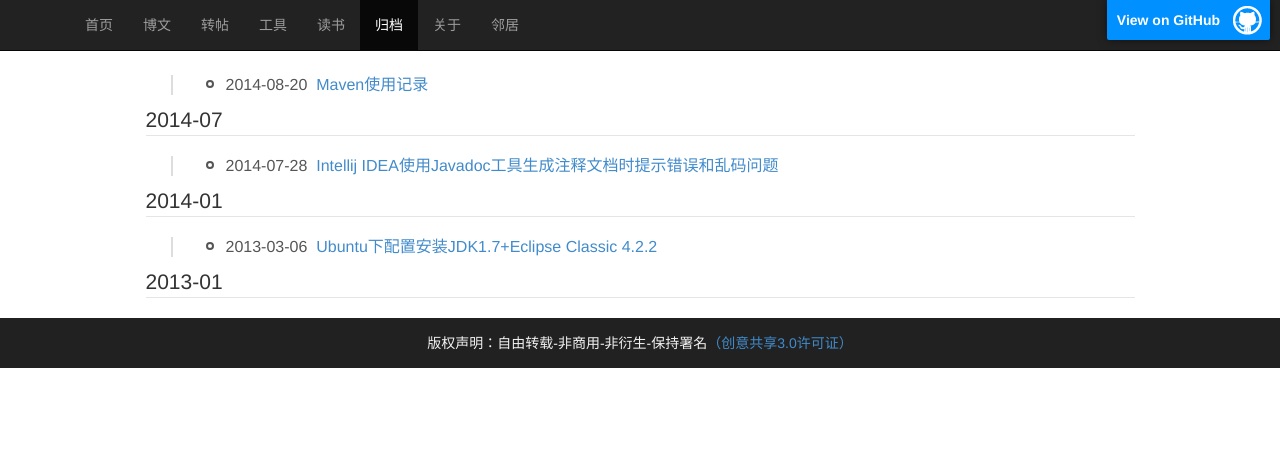
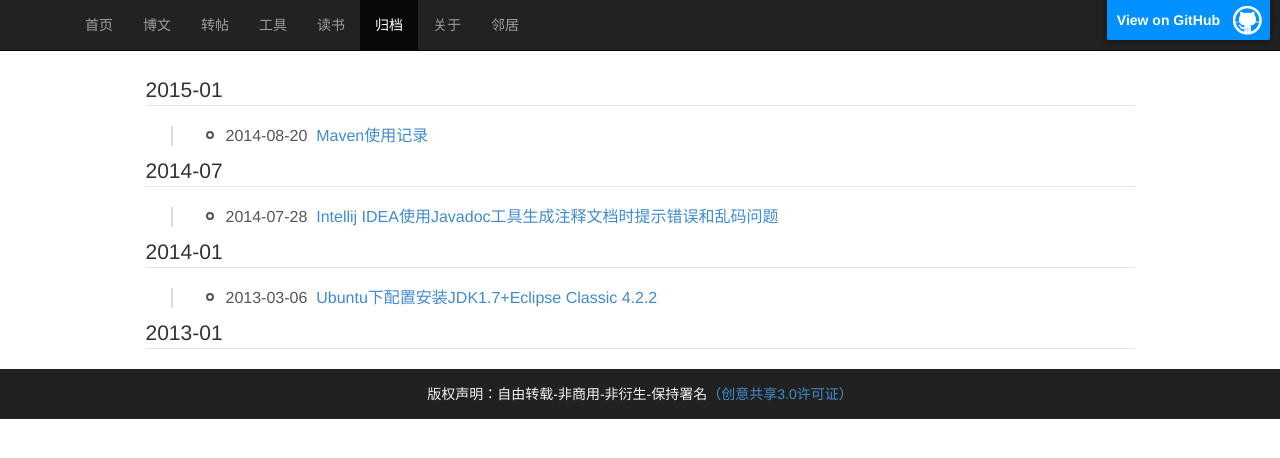
Before and after one commit to sheleng/sheleng.github.io, a Jekyll site: the page built from pages/archive.html, in a window 1280 px wide. Shown: the top 458 px of the page. Built offline with Jekyll 4.4.1, drawn with Linux system fonts in a browser that asks for light colours.

Commit message:
修改归档样式

```diff
--- a/pages/archive.html
+++ b/pages/archive.html
@@ -5,7 +5,7 @@
 ---
 
 <div class="times">
-  <ul>
+
     {% for post in site.posts  %}
       {% capture this_year %}{{ post.date | date: "%Y" }}{% endcapture %}
       {% capture this_month %}{{ post.date | date: "%m" }}{% endcapture %}
@@ -13,13 +13,12 @@
       {% capture next_month %}{{ post.previous.date | date: "%m" }}{% endcapture %}
 
       {% if forloop.first %}
-        {% if post.category != 'books' %}
-          <legend id="{{this_year}}-{{this_month}}">{{this_year}}-{{this_month}}</legend>
-          <ul>
-        {% endif %}
+        <legend id="{{this_year}}-{{this_month}}">{{this_year}}-{{this_month}}</legend>
+        <ul>
       {% endif %}
 
       {% if post.category != 'books' %}
+
         <li><b></b><span>{{ post.date | date: "%Y-%m-%d" }}&nbsp;&nbsp;<a class="pjaxlink" href="{{ post.url }}">{{ post.title }}</a></span></li>
 
         {% if forloop.last %}
@@ -27,7 +26,7 @@
         {% else %}
           {% if this_year != next_year %}
             </ul>
-            <legend id="{{next_year}}-{{next_month}}">{{next_year}}-{{next_month}}</legend>
+              <legend id="{{next_year}}-{{next_month}}">{{next_year}}-{{next_month}}</legend>
             <ul>
           {% else %}
             {% if this_month != next_month %}
@@ -39,5 +38,4 @@
         {% endif %}
       {% endif %}
     {% endfor %}
-  </ul>
 </div>
```
